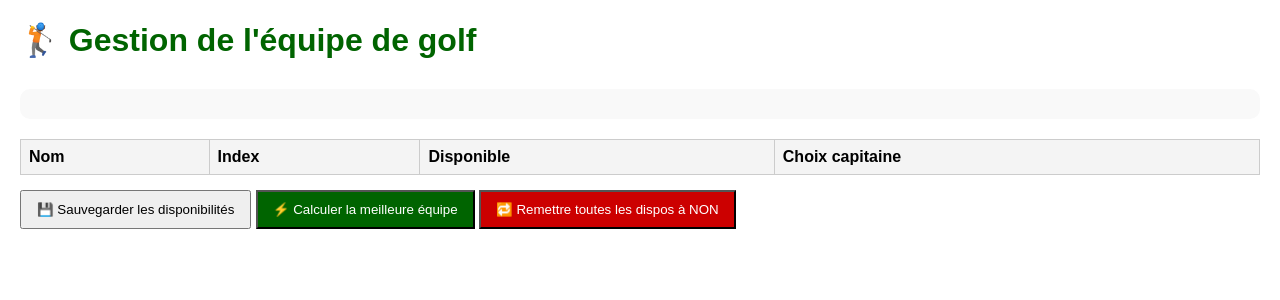
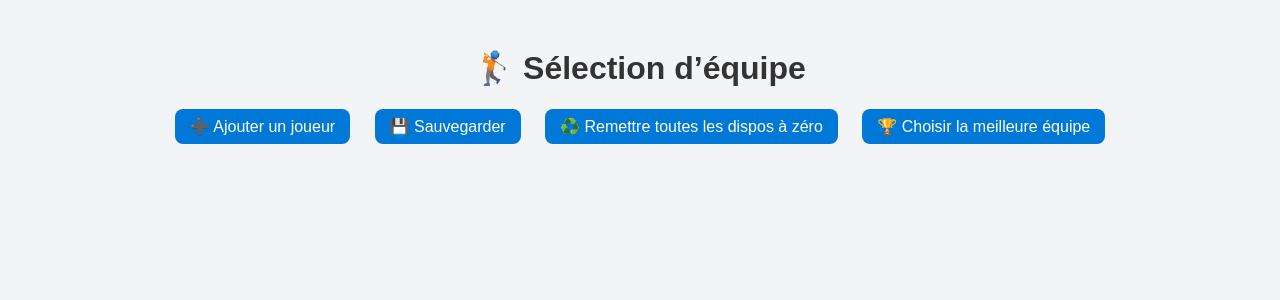
Before and after one commit to photogolffrance/golfapp, a Flask app: page / in a window 1280 px wide. Shown: the top 300 px of the page. Run offline with Flask 3, Linux system fonts and the light colour scheme; lists and menus that the app fills with data are empty.

Commit message:
Update index.html

```diff
--- a/templates/index.html
+++ b/templates/index.html
@@ -1,42 +1,23 @@
 <!DOCTYPE html>
 <html lang="fr">
 <head>
-    <meta charset="UTF-8">
-    <title>Gestion équipe Golf</title>
-    <script src="main.js" defer></script>
-    <style>
-        body { font-family: Arial, sans-serif; margin: 20px; }
-        h1 { color: #006400; }
-        table { width: 100%; border-collapse: collapse; margin-top: 20px; }
-        th, td { border: 1px solid #ccc; padding: 8px; text-align: left; }
-        th { background-color: #f4f4f4; cursor: pointer; }
-        button { margin-top: 15px; padding: 10px 15px; cursor: pointer; }
-        #resultat { margin-top: 30px; background: #f9f9f9; padding: 15px; border-radius: 10px; }
-        #resetBtn { background-color: #cc0000; color: white; }
-        #calculBtn { background-color: #006400; color: white; }
-    </style>
+  <meta charset="UTF-8" />
+  <title>GolfApp - Sélection Équipe</title>
+  <link rel="stylesheet" href="{{ url_for('static', filename='style.css') }}" />
 </head>
 <body>
+  <h1>🏌️ Sélection d’équipe</h1>
 
-<h1>🏌️ Gestion de l'équipe de golf</h1>
+  <div class="actions">
+    <button id="btn-ajouter">➕ Ajouter un joueur</button>
+    <button id="btn-sauvegarder">💾 Sauvegarder</button>
+    <button id="btn-reset">♻️ Remettre toutes les dispos à zéro</button>
+    <button id="btn-calculer">🏆 Choisir la meilleure équipe</button>
+  </div>
 
-<div id="resultat"></div>
+  <div id="tableau"></div>
+  <div id="resultat" style="margin-top: 40px;"></div>
 
-<table id="tableJoueurs">
-    <thead>
-        <tr>
-            <th>Nom</th>
-            <th>Index</th>
-            <th>Disponible</th>
-            <th>Choix capitaine</th>
-        </tr>
-    </thead>
-    <tbody></tbody>
-</table>
-
-<button id="saveBtn">💾 Sauvegarder les disponibilités</button>
-<button id="calculBtn">⚡ Calculer la meilleure équipe</button>
-<button id="resetBtn">🔁 Remettre toutes les dispos à NON</button>
-
+  <script src="{{ url_for('static', filename='main.js') }}"></script>
 </body>
 </html>
```
